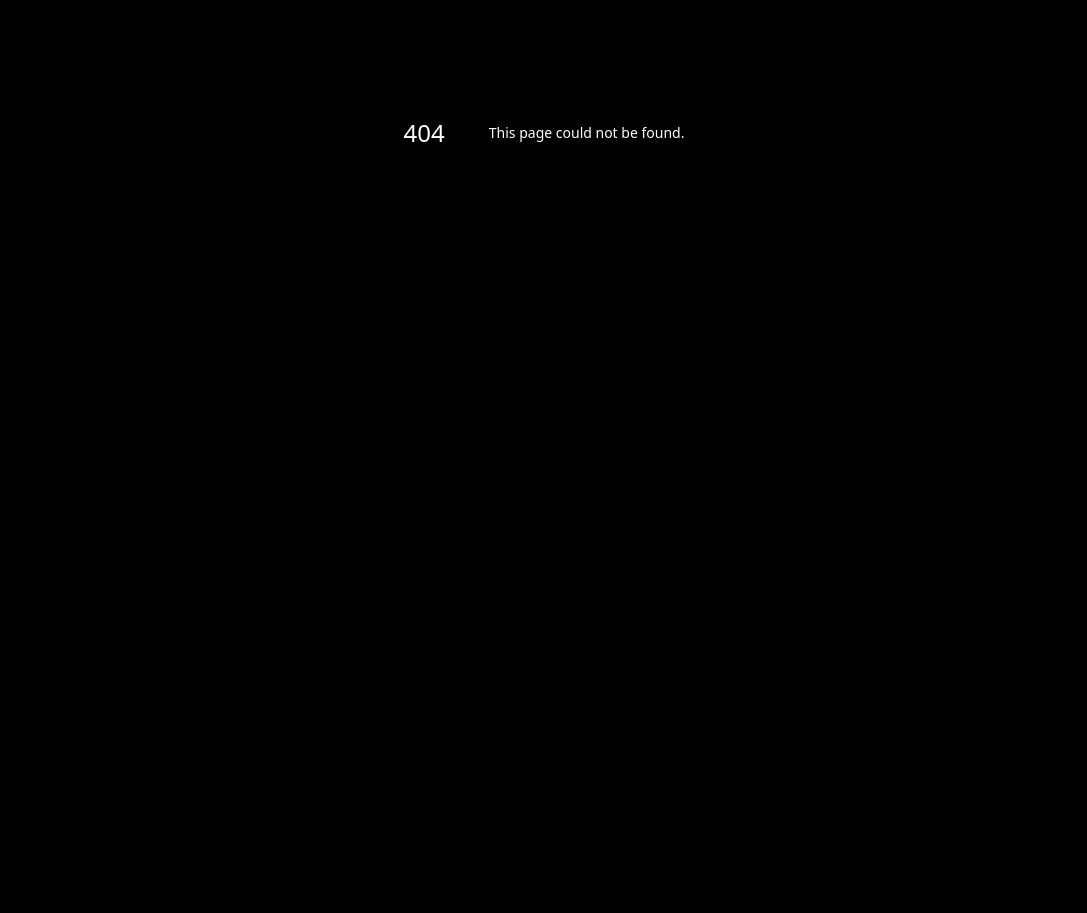
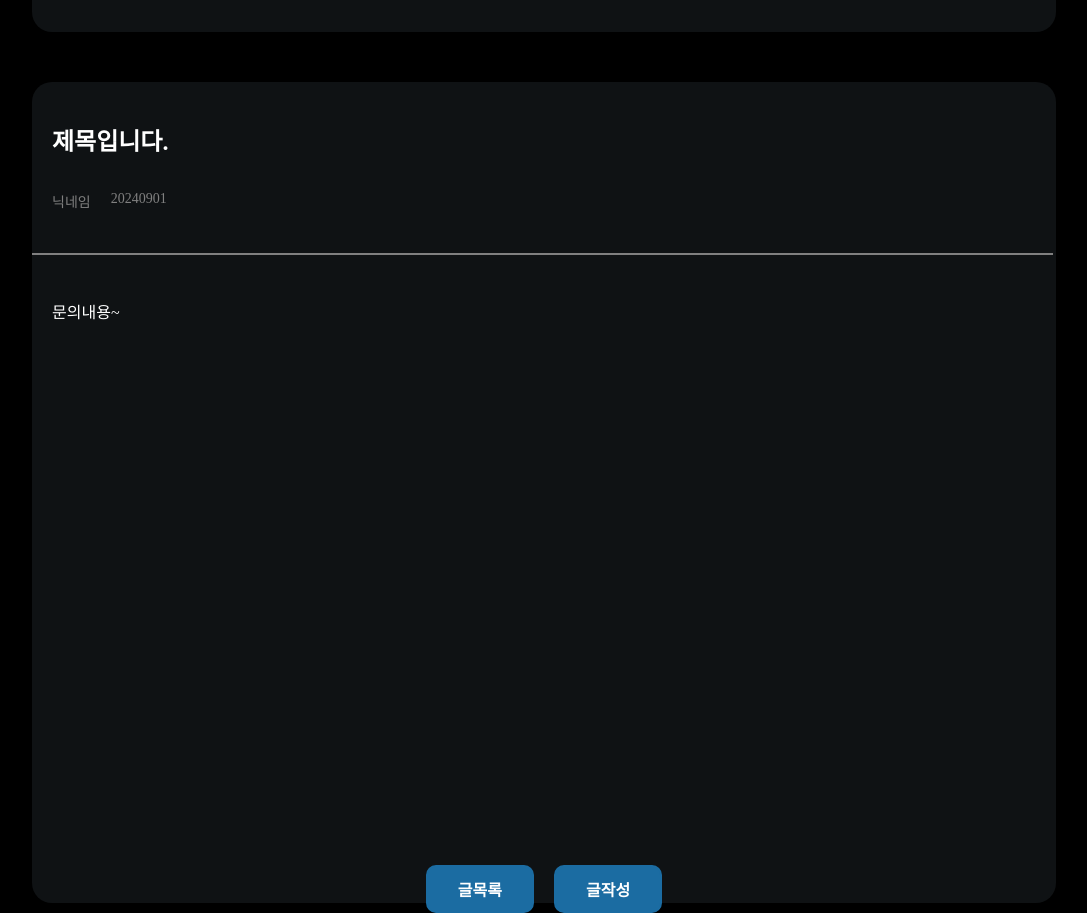
Before and after one commit to jgy4419/easy-to-use-components, a Next.js app: page /community/1 in a window 1280 px wide. Before the commit this address had no page. Shown: the part 348-1261 px from the top of the page, without its empty margins (96-1183 px from the left). Before the commit the page ends 880 px from the top, so only its background shows below. Built offline with nearby package versions, Linux system fonts and the light colour scheme.

Commit message:
feat : 게시글 상세보기 페이지 추가

```diff
--- /dev/null
+++ b/src/app/community/[id]/page.tsx
@@ -0,0 +1,24 @@
+'use client';
+import React from 'react';
+import styled from 'styled-components';
+import Caution from '@/app/components/caution';
+import PostDetail from '@/app/containeres/community/postDetail/postDetail';
+
+
+const Page = () => {
+    return (
+        <Container >
+            <Caution />
+            <PostDetail />
+        </Container>
+    );
+};
+
+const Container = styled.div`
+    position: relative;
+    width: 100%;
+    height: 100%;
+    margin: auto;
+`;
+
+export default Page;
--- /dev/null
+++ b/src/app/containeres/community/postDetail/postDetail.tsx
@@ -0,0 +1,45 @@
+import React from 'react';
+import * as S from "./style/postDetail";
+import { useRouter } from "next/navigation";
+
+const PostDetail = () => {
+    const testContent = {
+        title: "제목입니다.",
+        name: "닉네임",
+        date: "20240901",
+        content: "문의내용~"
+    };
+    const router = useRouter();
+
+    return (
+        <S.Container>
+            <S.Content>
+                <S.ContentHeader>
+                    <S.ContentTitle>{testContent.title}</S.ContentTitle>
+                    <S.ContentSubInfo>
+                        <S.ContentName>{testContent.name}</S.ContentName>
+                        <S.ContentDate>{testContent.date}</S.ContentDate>
+                    </S.ContentSubInfo>
+                </S.ContentHeader>
+                <S.Line />
+                <S.ContentBody>{testContent.content}</S.ContentBody>
+                <S.MoveButtonContainer>
+                    <S.ListButton
+                        onClick={() => router.back()}
+                        className="defaultButton"
+                    >
+                            글목록
+                    </S.ListButton>
+                    <S.CreateButton
+                        onClick={() => router.push("write")}
+                        className="defaultButton"
+                    >
+                        글작성
+                    </S.CreateButton>
+                </S.MoveButtonContainer>
+            </S.Content>
+        </S.Container>
+    );
+};
+
+export default PostDetail;
--- /dev/null
+++ b/src/app/containeres/community/postDetail/style/postDetail.ts
@@ -0,0 +1,67 @@
+import styled from "styled-components";
+
+export const Container = styled.div`
+    position: relative;
+    width: 80%;
+    margin: auto;
+
+`;
+
+export const Inner = styled.div`
+
+`;
+
+export const Content = styled.section`
+    position: relative;
+    display: flex;
+    flex-direction: column;
+    gap: 20px;
+    background: #0F1214;
+    padding: 20px;
+    border-radius: 20px;
+`;
+
+export const ContentHeader = styled.div`
+    display: flex;
+    flex-direction: column;
+`;
+
+export const Line = styled.hr`
+    // background: grey;
+    width: calc(100% + 35px);
+    margin-left: -20px;
+    border: 1px solid grey;
+`;
+
+export const ContentTitle = styled.h2`
+
+`;
+
+export const ContentSubInfo = styled.div`
+    display: flex;
+    gap: 20px;
+    color: grey;
+    font-size: 14px;
+`;
+
+export const ContentName = styled.p`
+`;
+
+export const ContentDate = styled.p`
+`;
+
+export const ContentBody = styled.p`
+    min-height: 500px;
+`;
+
+export const MoveButtonContainer = styled.div`
+    display: flex;
+    justify-content: center;
+    gap: 20px;
+`;
+
+export const ListButton = styled.button`
+`;
+
+export const CreateButton = styled.button`
+`;
```
